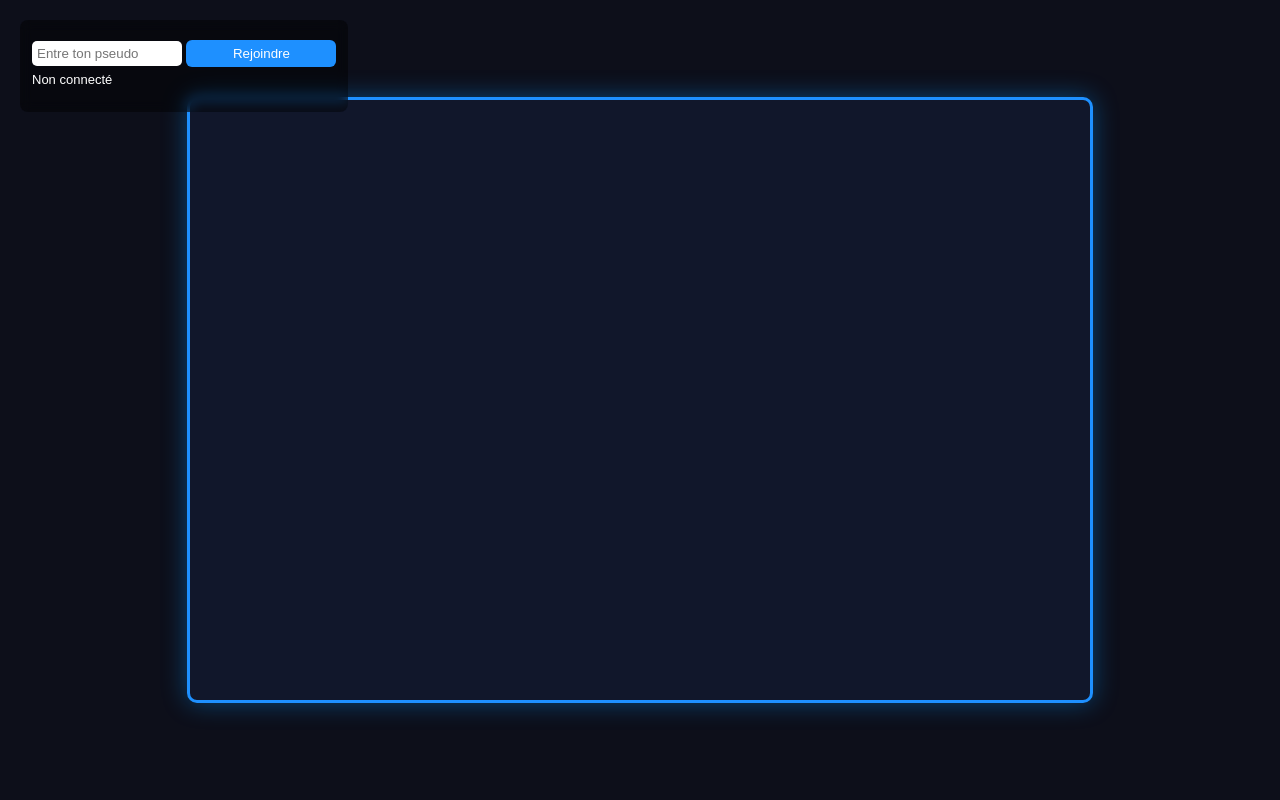
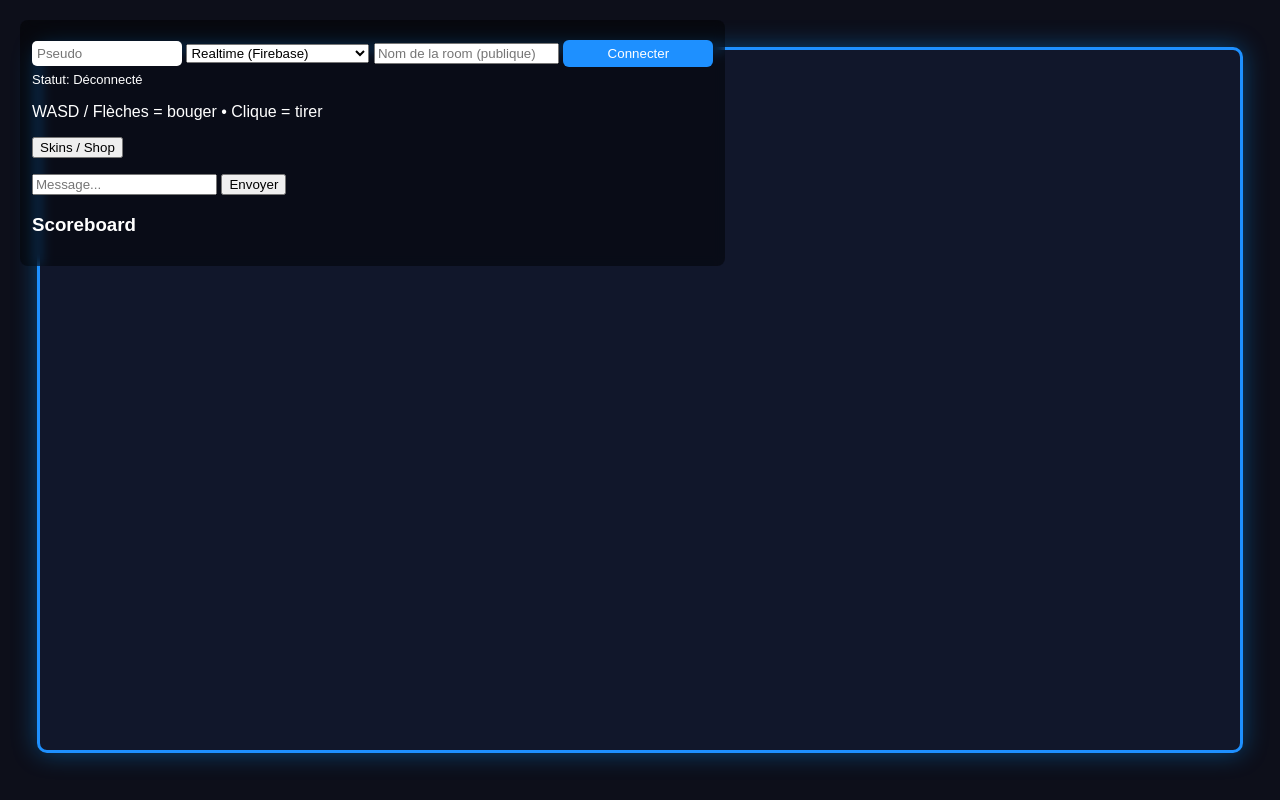
Before and after one commit to PROroblox1212/jeu, a plain HTML site: page index.html in a window 1280 px wide. Drawn offline with Linux system fonts and the light colour scheme; no server answers.

Commit message:
Revise HTML structure and update game title

```diff
--- a/index.html
+++ b/index.html
@@ -3,17 +3,41 @@
 <head>
 <meta charset="utf-8" />
 <meta name="viewport" content="width=device-width,initial-scale=1" />
-  <title>Super Multiplayer Game</title>
+<title>Pixel Rally — Avancé</title>
 <link rel="stylesheet" href="style.css">
 </head>
 <body>
-  <canvas id="game" width="900" height="600"></canvas>
+<canvas id="game" width="1200" height="700"></canvas>
+
 
 <div id="ui">
-    <input id="username" placeholder="Entre ton pseudo">
-    <button id="connectBtn">Rejoindre</button>
-    <p id="status">Non connecté</p>
+<input id="username" placeholder="Pseudo">
+<select id="mode">
+<option value="firebase">Realtime (Firebase)</option>
+<option value="supabase">Realtime (Supabase)</option>
+<option value="ws">WebSocket (serveur Node)</option>
+</select>
+<input id="room" placeholder="Nom de la room (publique)">
+<button id="connectBtn">Connecter</button>
+<div id="status">Statut: Déconnecté</div>
+
+
+<div id="controls">
+<p>WASD / Flèches = bouger • Clique = tirer</p>
+<p><button id="shopBtn">Skins / Shop</button></p>
 </div>
+
+
+<div id="chat">
+<div id="chatLog"></div>
+<input id="chatInput" placeholder="Message...">
+<button id="chatSend">Envoyer</button>
+</div>
+
+
+<div id="scoreboard"><h3>Scoreboard</h3><div id="scores"></div></div>
+</div>
+
 
 <script type="module" src="game.js"></script>
 </body>
```
Lines whose indentation alone changed are shown as unchanged.
